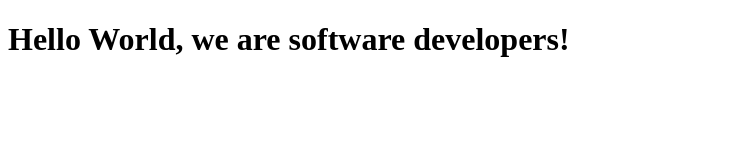
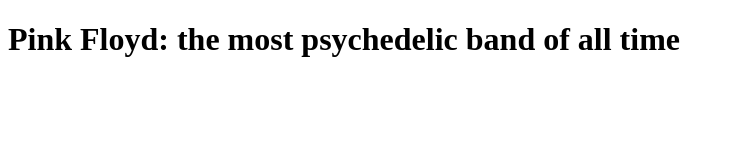
Before and after one commit to Jord4N-AC/project3, a plain HTML site: page fcc-test-suite-template-master/index.html in a window 1280 px wide. Shown: the whole page, without its empty margins (0-735 px from the left). Drawn offline with Linux system fonts and the light colour scheme.

Commit message:
Stories 1 & 2 added

```diff
--- a/fcc-test-suite-template-master/index.html
+++ b/fcc-test-suite-template-master/index.html
@@ -7,21 +7,10 @@
   </head>
 
   <body>
-    <h1>Hello World, we are software developers!</h1>
+    <main id="main">
+      <h1 id="title">Pink Floyd: the most psychedelic band of all time</h1>
+    </main>
     <script src="https://cdn.freecodecamp.org/testable-projects-fcc/v1/bundle.js"></script>
-
-    <!--
-
-    Hello Camper!
-
-    For now, the test suite only works in Chrome!
-    Please read the README below in the JS Editor before beginning.
-    Feel free to delete this message once you have read it.
-    Good luck and Happy Coding!
-
-    - The freeCodeCamp Team
-
-    -->
     <script  src="js/index.js"></script>
   </body>
 </html>
```
